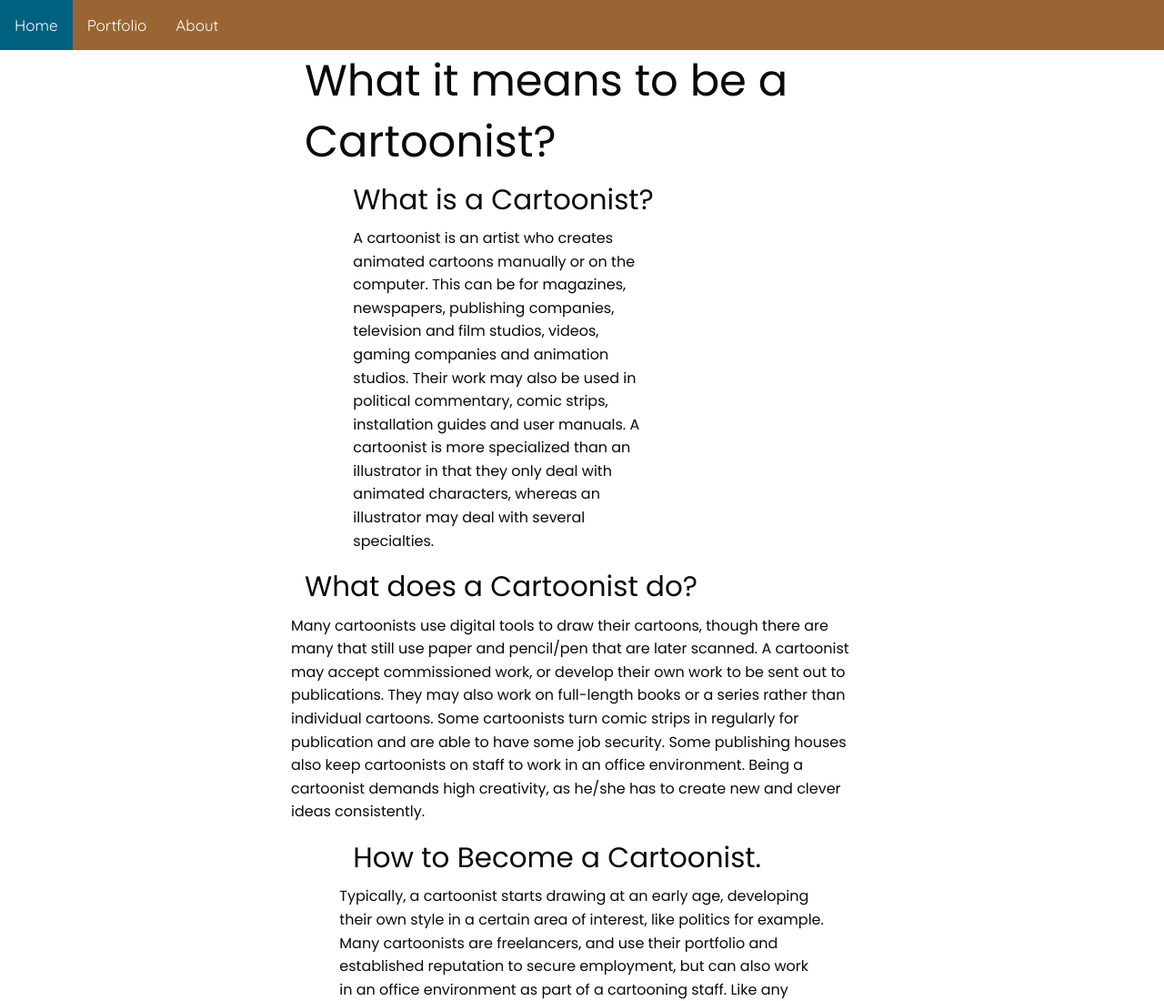
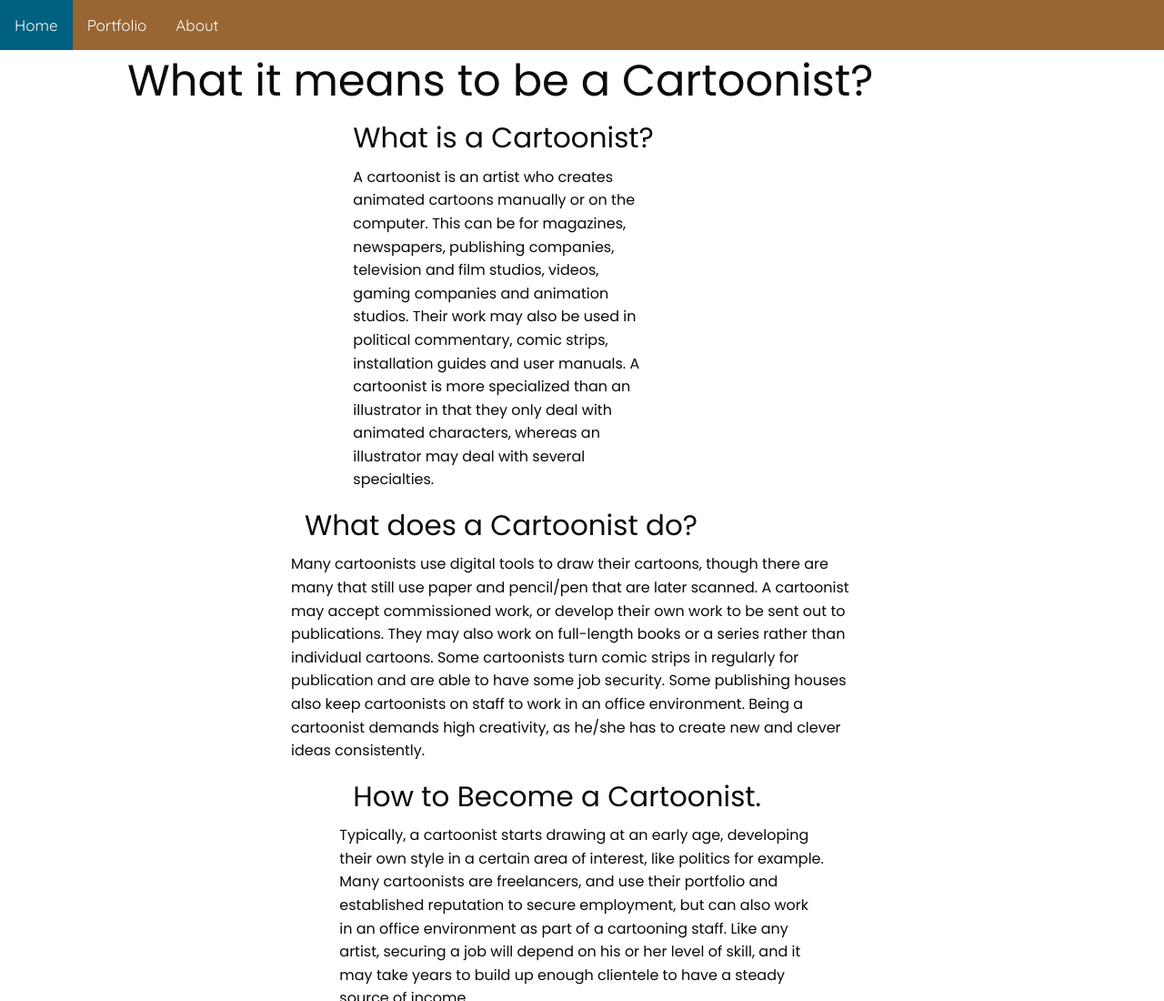
Before and after one commit to CakeBatter/Art3870-W17, a plain HTML site: page index.html in a window 1280 px wide. Shown: the top 1100 px of the page at 91% size. Drawn offline with nearby package versions, Linux system fonts and the light colour scheme.

Commit message:
Update index.html
rows

```diff
--- a/index.html
+++ b/index.html
@@ -22,8 +22,8 @@
     <!-- End menu -->
 
     <!-- Title of page -->
-   <div class="large-6 medium-12 small-12 row">
-     <section> <h1 class="large-12 medium-12 small-12 columns"> What it means to be a Cartoonist?</h1></section>
+   <div class="row">
+     <section> <h1 class="col-sm-6"> What it means to be a Cartoonist?</h1></section>
      </div>
     <!--End title -->
     <!-- Body/ paragraphs -->
```
